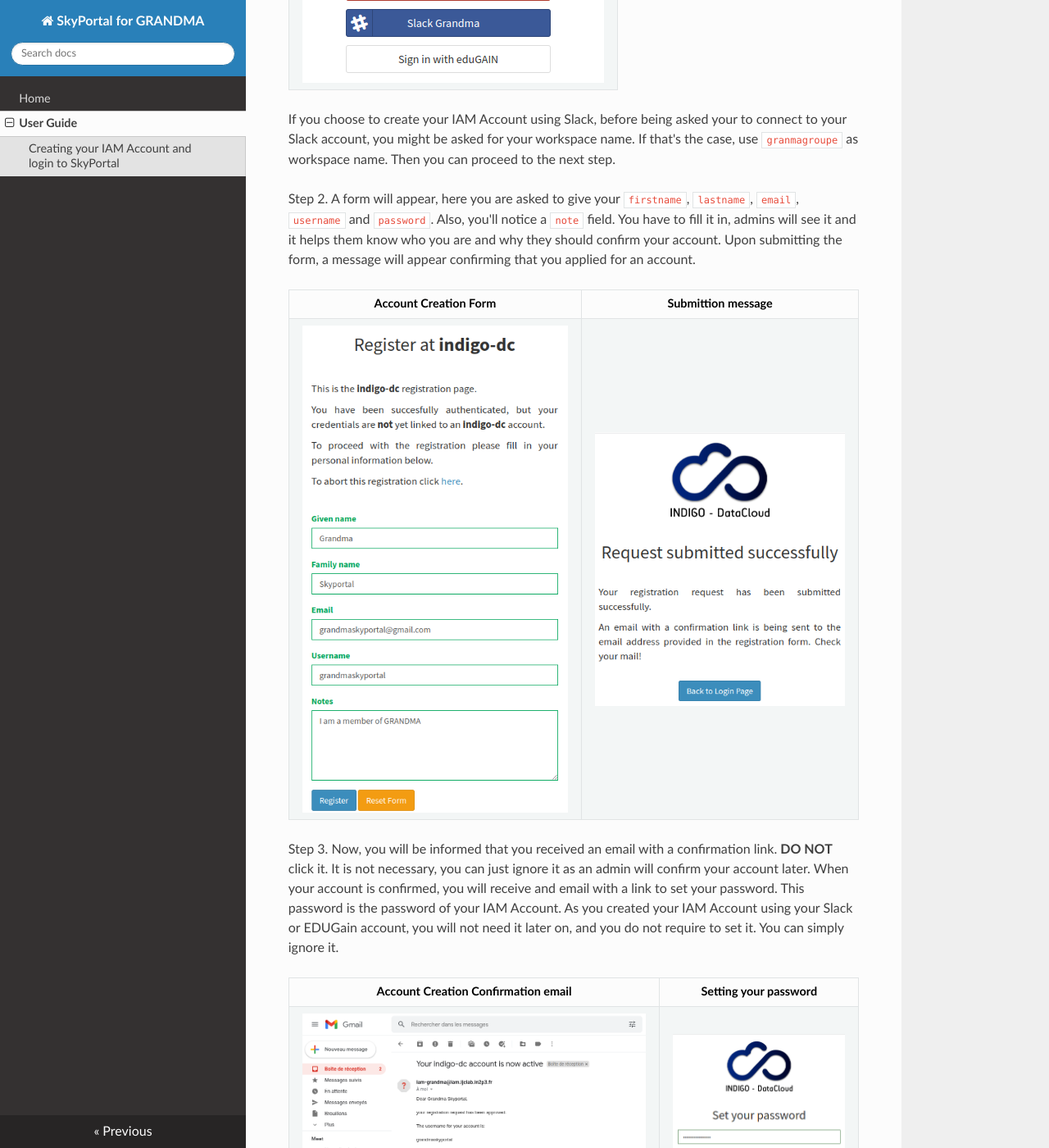
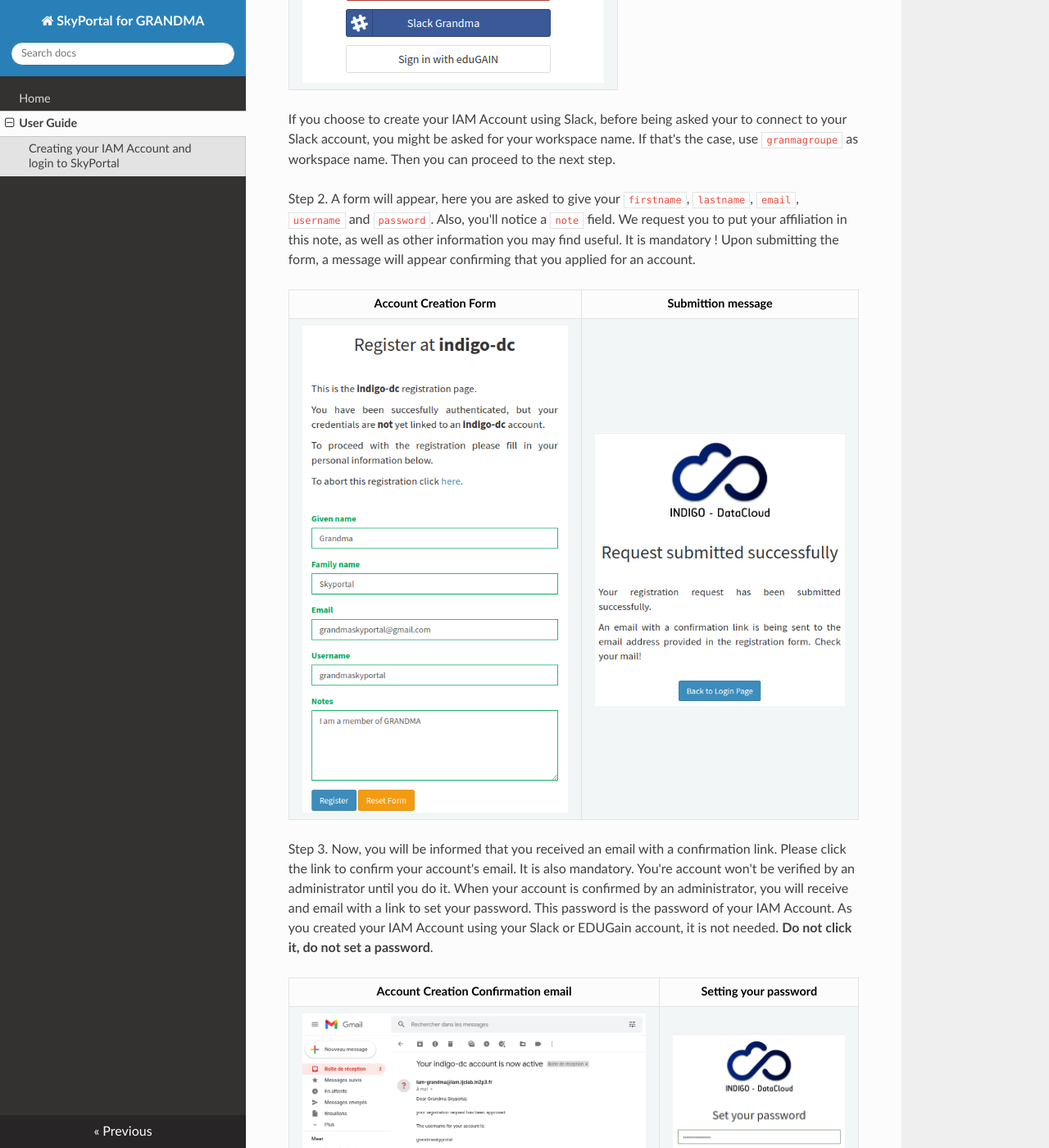
Before and after one commit to grandma-collaboration/icare, an MkDocs documentation site: the page built from docs/user_guide/index.md, in a window 1280 px wide and 1400 px high, scrolled down 661 px. Shown: the whole window at 82% size. Built offline with MkDocs 1.6.1, drawn with Linux system fonts in a browser that asks for light colours; nearby versions of some CDN libraries.

Commit message:
Update index.md

```diff
--- a/docs/user_guide/index.md
+++ b/docs/user_guide/index.md
@@ -11,15 +11,15 @@
 
 If you choose to create your IAM Account using Slack, before being asked your to connect to your Slack account, you might be asked for your workspace name. If that's the case, use `granmagroupe` as workspace name. Then you can proceed to the next step.
 
-Step 2. A form will appear, here you are asked to give your `firstname`, `lastname`, `email`, `username` and `password`. Also, you'll notice a `note` field. You have to fill it in, admins will see it and it helps them know who you are and why they should confirm your account. Upon submitting the form, a message will appear confirming that you applied for an account.
+Step 2. A form will appear, here you are asked to give your `firstname`, `lastname`, `email`, `username` and `password`. Also, you'll notice a `note` field. We request you to put your affiliation in this note, as well as other information you may find useful. It is mandatory ! Upon submitting the form, a message will appear confirming that you applied for an account.
 
 Account Creation Form             |  Submittion message
 :-------------------------:|:-------------------------:
 ![](./img/3.png)  |  ![](./img/4.png)
 
-Step 3. Now, you will be informed that you received an email with a confirmation link. **DO NOT** click it. It is not necessary, you can just ignore it as an admin will confirm your account later.
-When your account is confirmed, you will receive and email with a link to set your password.
-This password is the password of your IAM Account. As you created your IAM Account using your Slack or EDUGain account, you will not need it later on, and you do not require to set it. You can simply ignore it.
+Step 3. Now, you will be informed that you received an email with a confirmation link. Please click the link to confirm your account's email. It is also mandatory. You're account won't be verified by an administrator until you do it.
+When your account is confirmed by an administrator, you will receive and email with a link to set your password.
+This password is the password of your IAM Account. As you created your IAM Account using your Slack or EDUGain account, it is not needed. **Do not click it, do not set a password**.
 
 Account Creation Confirmation email             |  Setting your password
 :-------------------------:|:-------------------------:
```
